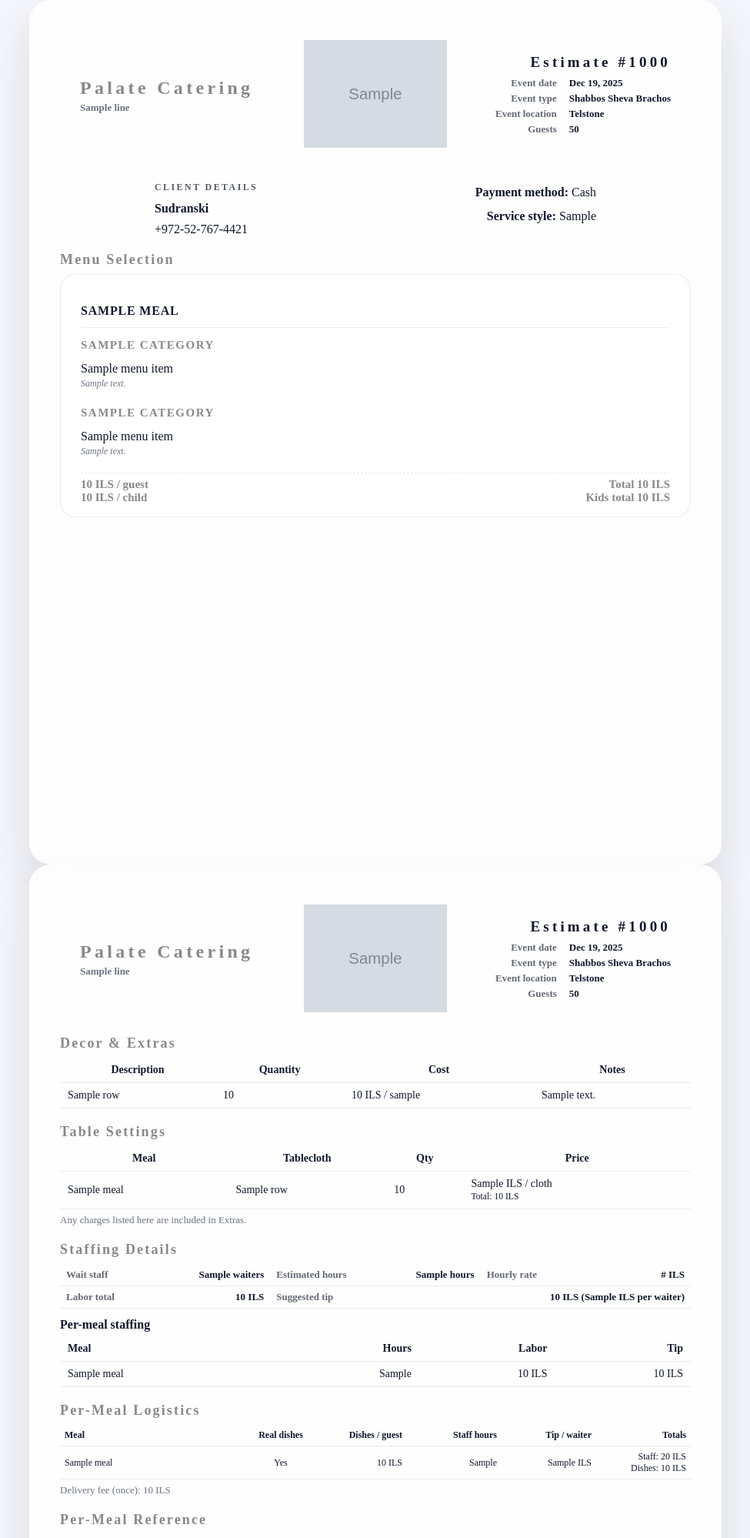
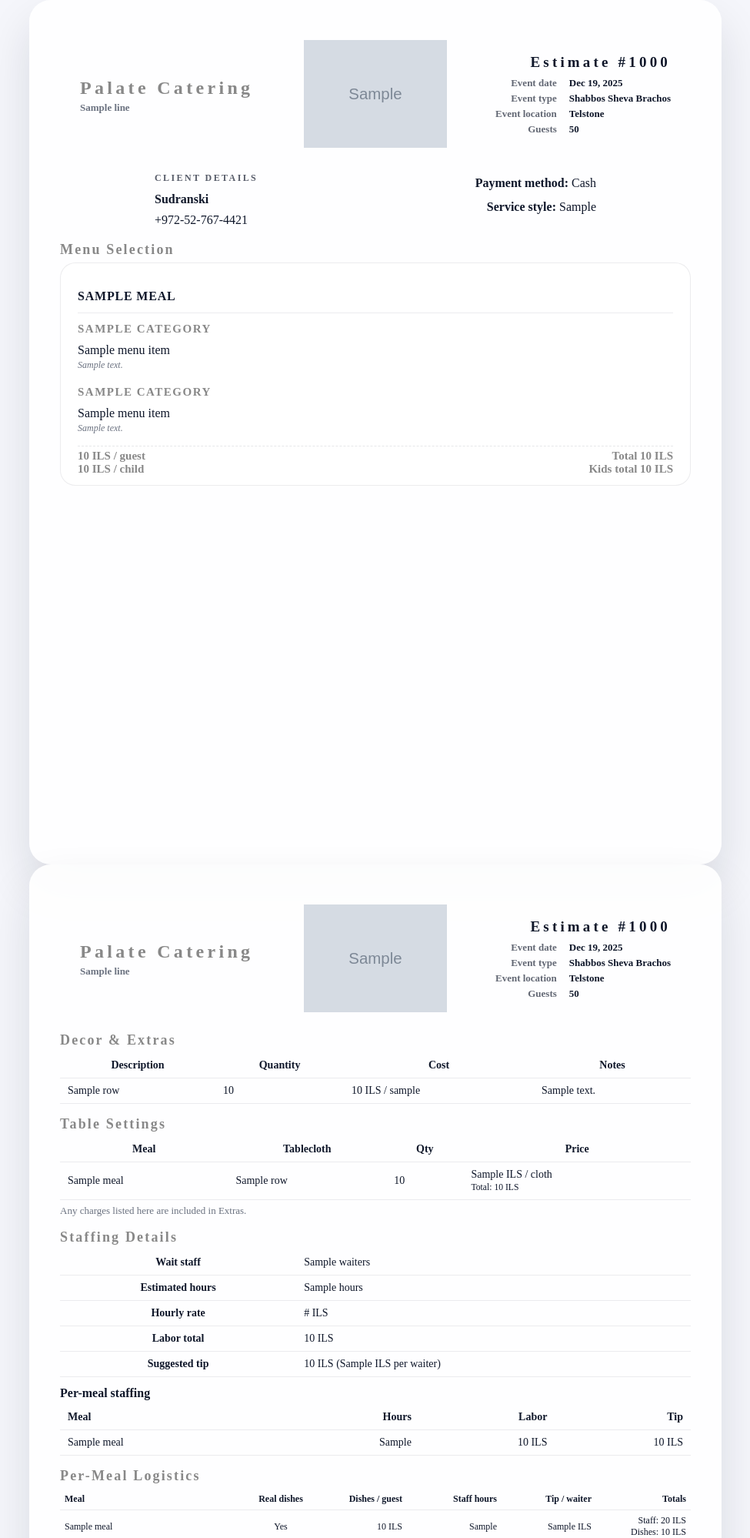
Before and after one commit to joeapter/CaterBasePro, a Django app: template client_estimates/templates/admin/estimate_print.html in a window 1280 px wide. Shown: the top 1998 px of the page at 77% size, without its empty margins (152-1127 px from the left). Run offline with Django 4.2, Linux system fonts and the light colour scheme; data comes from the database, SQL or seed files in the repository; tables that the repository leaves empty hold one stand-in row (values such as "Sample post"); the template is opened without the code that fills it: values that come from a table or form of the project are taken from there, most other values are stand-ins (such as "Sample title", 1, 10 or a date in 2020); grey boxes marked "Sample" are stand-in pictures.

Commit message:
Hide delivery fee when no real dishes

```diff
--- a/client_estimates/admin.py
+++ b/client_estimates/admin.py
@@ -1179,6 +1179,7 @@ class EstimateAdmin(admin.ModelAdmin):
             )
 
         per_meal_service_rows = estimate.per_meal_service_summary()
+        show_delivery_fee = any(row.get("wants_real_dishes") for row in per_meal_service_rows)
         delivery_fee = (
             estimate.real_dishes_flat_fee
             or (estimate.caterer.real_dishes_flat_fee if estimate.caterer_id else Decimal("0.00"))
@@ -1282,6 +1283,7 @@ class EstimateAdmin(admin.ModelAdmin):
             "flat_mode": False,
             "per_meal_service_rows": per_meal_service_rows,
             "delivery_fee": delivery_fee,
+            "show_delivery_fee": show_delivery_fee,
             "dishes_delivery_fee": dishes_delivery_fee,
             "dishes_subtotal": dishes_subtotal,
             "tablecloth_rows": tablecloth_rows,
@@ -1316,6 +1318,7 @@ class EstimateAdmin(admin.ModelAdmin):
                 }
             )
         per_meal_service_rows = estimate.per_meal_service_summary()
+        show_delivery_fee = any(row.get("wants_real_dishes") for row in per_meal_service_rows)
         delivery_fee = (
             estimate.real_dishes_flat_fee
             or (estimate.caterer.real_dishes_flat_fee if estimate.caterer_id else Decimal("0.00"))
@@ -1410,6 +1413,7 @@ class EstimateAdmin(admin.ModelAdmin):
             "staff_context": None,  # hide staff section in flat mode
             "per_meal_service_rows": per_meal_service_rows,
             "delivery_fee": delivery_fee,
+            "show_delivery_fee": show_delivery_fee,
             "dishes_delivery_fee": dishes_delivery_fee,
             "dishes_subtotal": dishes_subtotal,
             "tablecloth_rows": tablecloth_rows,
--- a/client_estimates/templates/admin/estimate_print.html
+++ b/client_estimates/templates/admin/estimate_print.html
@@ -77,8 +77,8 @@
             grid-template-columns: minmax(0, 1fr) minmax(140px, 260px) minmax(0, 1fr);
             align-items: center;
             gap: 18px;
-            padding: 20px 26px 12px;
-            margin: 0 auto 12px;
+            padding: 20px 26px 8px;
+            margin: 0 auto 8px;
             border-bottom: none;
             width: 100%;
             box-sizing: border-box;
@@ -134,7 +134,7 @@
             font-size: 18px;
             letter-spacing: .12em;
             color: var(--primary);
-            margin-bottom: 8px;
+            margin-bottom: 6px;
         }
         h3 {
             font-size: 16px;
@@ -142,23 +142,23 @@
             letter-spacing: .05em;
             text-transform: uppercase;
         }
-        section { margin-bottom: 20px; }
+        section { margin-bottom: 16px; }
         .info-row {
             display: flex;
             justify-content: space-between;
             gap: 28px;
-            margin-bottom: 16px;
+            margin-bottom: 12px;
         }
         .info-card {
             width: 50%;
             padding-left: 15%;
-            padding-top: 16px;
+            padding-top: 12px;
         }
         .info-card--right {
             padding-left: 5%;
             padding-right: 15%;
             text-align: right;
-            padding-top: 16px;
+            padding-top: 12px;
         }
         .info-card p {
             line-height: 1.7;
@@ -191,18 +191,18 @@
         .meal-card {
             border: 1px solid rgba(15,23,42,0.08);
             border-radius: 20px;
-            padding: 22px 26px 16px;
+            padding: 18px 22px 12px;
             background: rgba(255,255,255,0.9);
-            margin-bottom: 18px;
+            margin-bottom: 14px;
             box-shadow: inset 0 1px 0 rgba(255,255,255,0.7);
         }
         .meal-card header {
             border-bottom: 1px solid rgba(15,23,42,0.08);
             padding-bottom: 6px;
-            margin-bottom: 10px;
+            margin-bottom: 8px;
         }
         .meal-category h4 {
-            margin: 14px 0 6px;
+            margin: 12px 0 4px;
             font-size: 15px;
             text-transform: uppercase;
             letter-spacing: .1em;
@@ -214,7 +214,7 @@
             padding: 0;
         }
         .meal-category li {
-            padding: 7px 0;
+            padding: 6px 0;
             border-bottom: 1px solid rgba(15,23,42,0.05);
         }
         .meal-category li:last-child { border-bottom: none; }
@@ -232,8 +232,8 @@
             font-size: 15px;
             color: var(--primary);
             border-top: 1px dashed rgba(15,23,42,0.1);
-            padding-top: 6px;
-            margin-top: 12px;
+            padding-top: 4px;
+            margin-top: 8px;
         }
         .estimate-number {
             font-size: 19px;
@@ -271,24 +271,6 @@
         }
         .currency-nowrap {
             white-space: nowrap;
-        }
-        .staffing-table {
-            table-layout: fixed;
-            font-size: 13px;
-        }
-        .staffing-table th,
-        .staffing-table td {
-            padding: 6px 8px;
-        }
-        .staffing-table th {
-            text-align: left;
-            color: rgba(15,23,42,0.65);
-            font-weight: 600;
-            white-space: nowrap;
-        }
-        .staffing-table td {
-            text-align: right;
-            font-weight: 600;
         }
         .payment-box {
             border: 1px solid rgba(15,23,42,0.08);
@@ -365,6 +347,10 @@
                 page-break-inside: avoid;
                 -webkit-box-decoration-break: clone;
                 box-decoration-break: clone;
+            }
+            .estimate-sheet:first-of-type .meal-card {
+                page-break-inside: auto;
+                break-inside: auto;
             }
         }
     </style>
@@ -680,26 +666,19 @@
         {% if staff_context and not flat_mode %}
             <section>
                 <h2>{% translate 'Staffing Details' %}</h2>
-                <table class="info-table staffing-table">
+                <table class="info-table">
                     <tbody>
+                        <tr><th>{% translate 'Wait staff' %}</th><td>{{ staff_context.waiters }}</td></tr>
+                        <tr><th>{% translate 'Estimated hours' %}</th><td>{{ staff_context.hours }}</td></tr>
+                        <tr><th>{% translate 'Hourly rate' %}</th><td>{{ staff_context.hourly_rate }} {{ estimate.currency }}</td></tr>
+                        <tr><th>{% translate 'Labor total' %}</th><td>{{ staff_context.labor_total }} {{ estimate.currency }}</td></tr>
                         <tr>
-                            <th>{% translate 'Wait staff' %}</th>
-                            <td>{{ staff_context.waiters }}</td>
-                            <th>{% translate 'Estimated hours' %}</th>
-                            <td>{{ staff_context.hours }}</td>
-                            <th>{% translate 'Hourly rate' %}</th>
-                            <td><span class="currency-nowrap">{{ staff_context.hourly_rate }} {{ estimate.currency }}</span></td>
-                        </tr>
-                        <tr>
-                            <th>{% translate 'Labor total' %}</th>
-                            <td><span class="currency-nowrap">{{ staff_context.labor_total }} {{ estimate.currency }}</span></td>
                             <th>{% translate 'Suggested tip' %}</th>
-                            <td colspan="3">
-                                <span class="currency-nowrap">{{ staff_context.tip_total }} {{ estimate.currency }}</span>
+                            <td>
                                 {% if staff_context.tip_varies %}
-                                    ({% translate 'varies by meal' %})
+                                    {{ staff_context.tip_total }} {{ estimate.currency }} ({% translate 'varies by meal' %})
                                 {% else %}
-                                    (<span class="currency-nowrap">{{ staff_context.tip_per_waiter }} {{ estimate.currency }}</span> {% translate 'per waiter' %})
+                                    {{ staff_context.tip_total }} {{ estimate.currency }} ({{ staff_context.tip_per_waiter }} {{ estimate.currency }} {% translate 'per waiter' %})
                                 {% endif %}
                             </td>
                         </tr>
@@ -767,7 +746,7 @@
                         {% endfor %}
                     </tbody>
                 </table>
-                {% if delivery_fee %}
+                {% if delivery_fee and show_delivery_fee %}
                     <p class="muted" style="margin:6px 0 0;">{% translate 'Delivery fee (once)' %}: {{ delivery_fee }} {{ estimate.currency }}</p>
                 {% endif %}
             </section>
```
